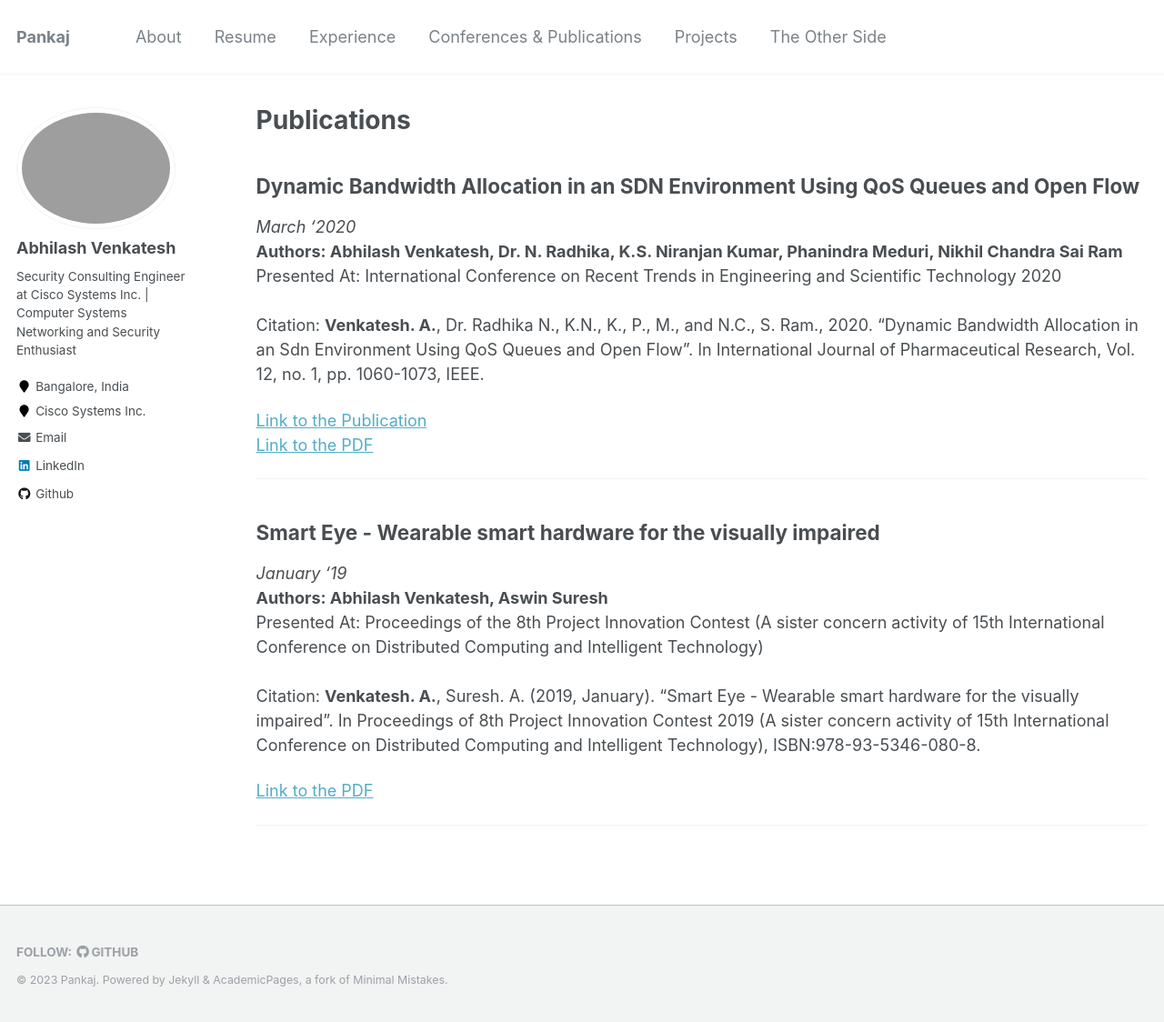
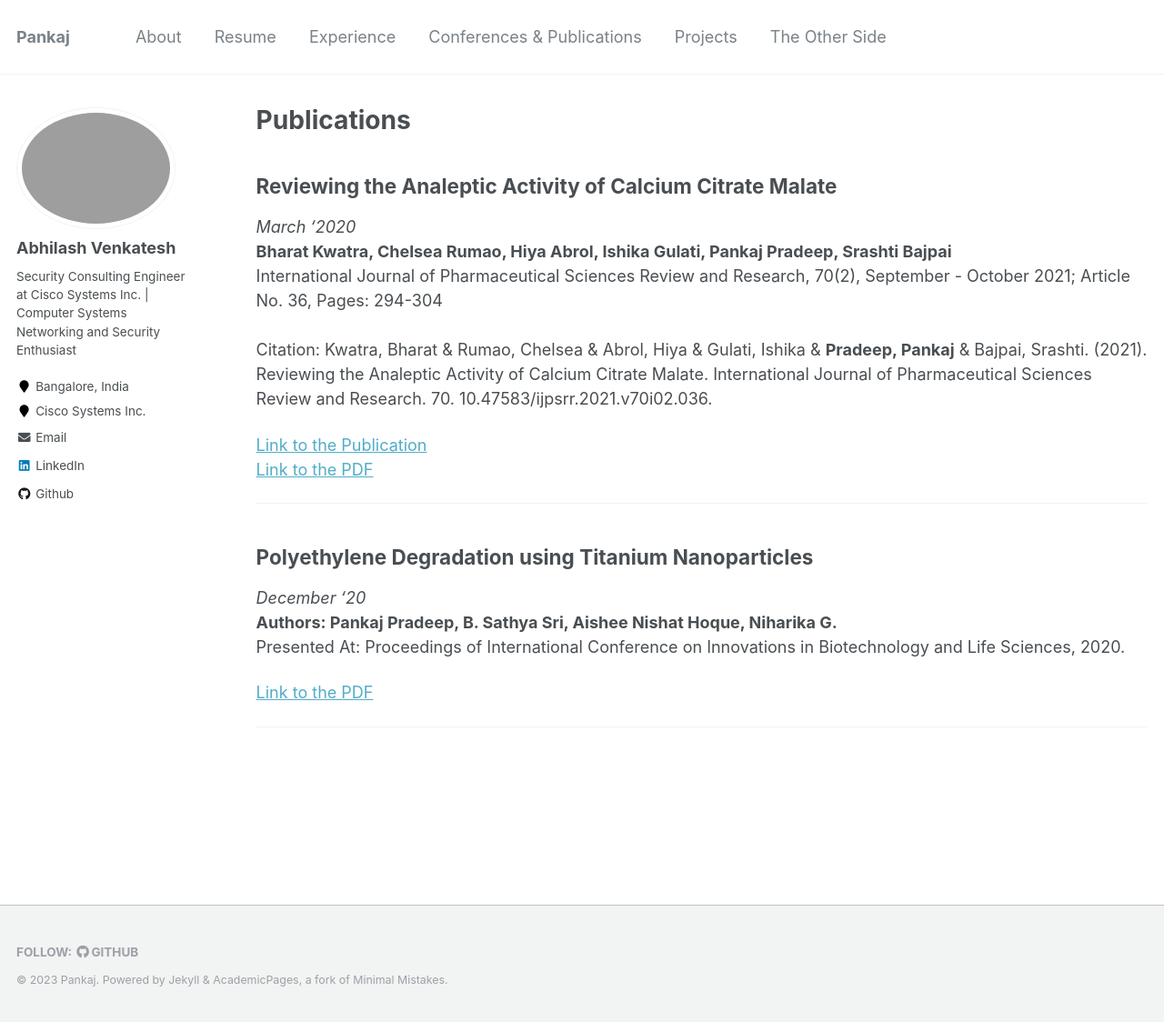
Before and after one commit to PankajPradeep/PankajPradeep.github.io, a Jekyll site: the page built from _pages/publications.md, in a window 1280 px wide and 1124 px high. Shown: the whole window at 91% size. Built offline with Jekyll 4.4.1, drawn with Linux system fonts in a browser that asks for light colours.

Commit message:
Update publications.md

```diff
--- a/_pages/publications.md
+++ b/_pages/publications.md
@@ -15,34 +15,33 @@ author_profile: true
   {% include archive-single.html %}
 {% endfor %} -->
 
-## Dynamic Bandwidth Allocation in an SDN Environment Using QoS Queues and Open Flow
+## Reviewing the Analeptic Activity of Calcium Citrate Malate
 
 _March '2020_
 <br>
-**Authors: Abhilash Venkatesh, Dr. N. Radhika, K.S. Niranjan Kumar, Phanindra Meduri, Nikhil Chandra Sai Ram**
+**Bharat Kwatra, Chelsea Rumao, Hiya Abrol, Ishika Gulati, Pankaj Pradeep, Srashti Bajpai**
 <br>
-Presented At: International Conference on Recent Trends in Engineering and Scientific Technology 2020
+International Journal of Pharmaceutical Sciences Review and Research, 70(2), September - October 2021; Article No. 36, Pages: 294-304
 <br>
 <br>
-Citation: **Venkatesh. A.**, Dr. Radhika N., K.N., K., P., M., and N.C., S. Ram., 2020. “Dynamic Bandwidth Allocation in an Sdn Environment Using QoS Queues and Open Flow”. In International Journal of Pharmaceutical Research, Vol. 12, no. 1, pp. 1060-1073, IEEE.
+Citation: Kwatra, Bharat & Rumao, Chelsea & Abrol, Hiya & Gulati, Ishika & **Pradeep, Pankaj** & Bajpai, Srashti. (2021). Reviewing the Analeptic Activity of Calcium Citrate Malate. International Journal of Pharmaceutical Sciences Review and Research. 70. 10.47583/ijpsrr.2021.v70i02.036.
 
-[Link to the Publication](https://doi.org/10.31838/ijpr/2020.12.01.196)
+[Link to the Publication]([http://dx.doi.org/10.47583/ijpsrr.2021.v70i02.036])
 <br>
-[Link to the PDF](https://bit.ly/abhilash-sdn-paper-pdf)
+[Link to the PDF]([https://globalresearchonline.net/journalcontents/v70-2/36.pdf])
 
 <hr>
 
-## Smart Eye - Wearable smart hardware for the visually impaired
+## Polyethylene Degradation using Titanium Nanoparticles
 
-_January '19_
+
+_December '20_
 <br>
-**Authors: Abhilash Venkatesh, Aswin Suresh**
+**Authors: Pankaj Pradeep, B. Sathya Sri, Aishee Nishat Hoque, Niharika G.**
 <br>
-Presented At: Proceedings of the 8th Project Innovation Contest (A sister concern activity of 15th International Conference on Distributed Computing and Intelligent Technology)
+Presented At: Proceedings of International Conference on Innovations in Biotechnology and Life Sciences, 2020.
 <br>
-<br>
-Citation: **Venkatesh. A.**, Suresh. A. (2019, January). "Smart Eye - Wearable smart hardware for the visually impaired". In Proceedings of 8th Project Innovation Contest 2019 (A sister concern activity of 15th International Conference on Distributed Computing and Intelligent Technology), ISBN:978-93-5346-080-8.
 
-[Link to the PDF](http://abhilash-venkatesh.github.io/files/Smart_Eye.pdf)
+[Link to the PDF](https://books.google.com/books?id=SA0eEAAAQBAJ&printsec=frontcover#v=onepage&q&f=false)
 
 <hr>
```
